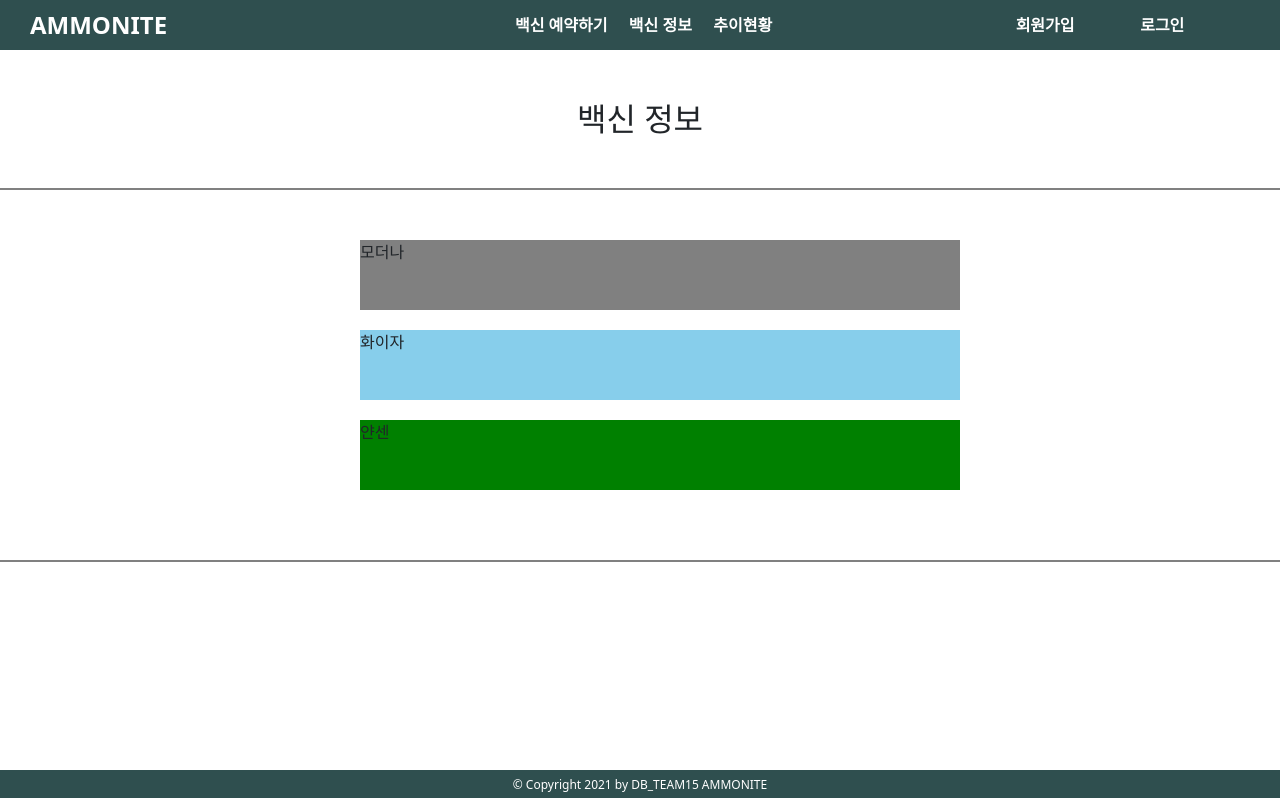
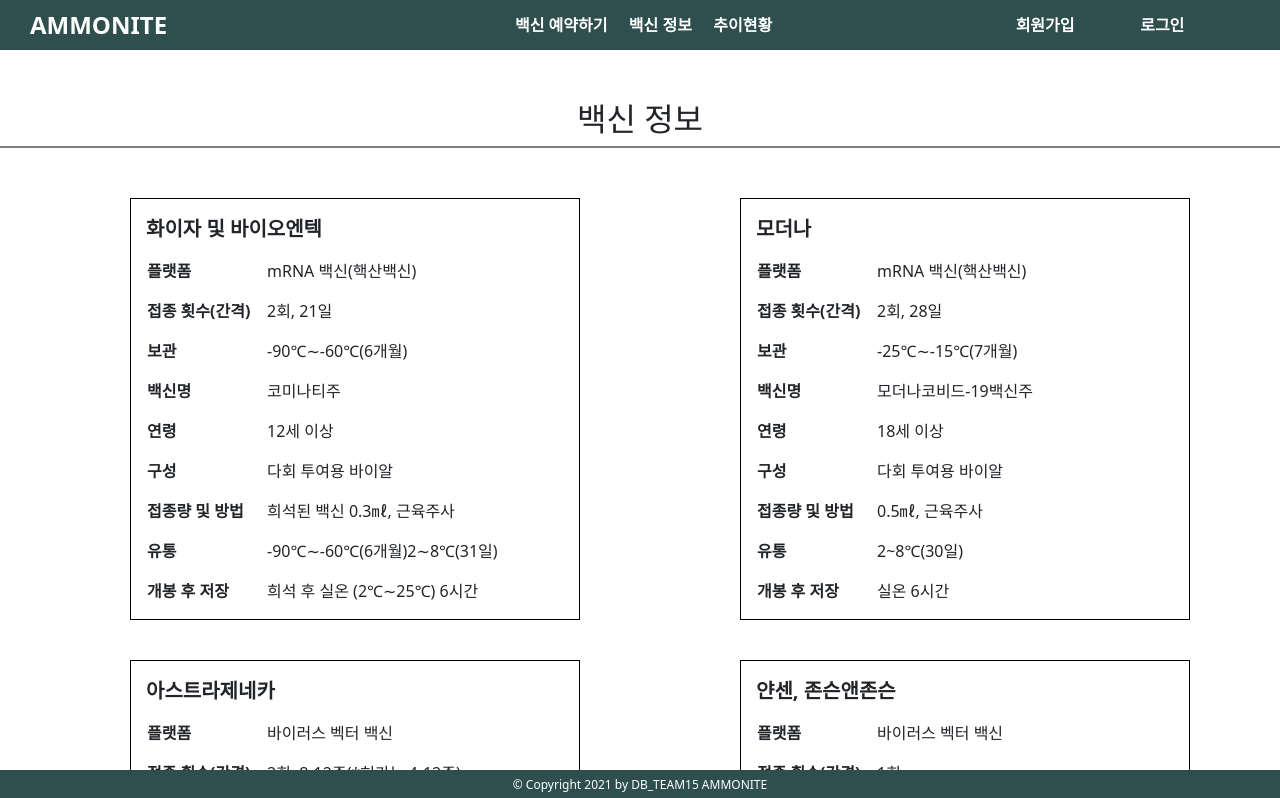
Before and after one commit to hhhroot/database_project3, a React (Create React App) app in the folder ammonite/: page /vacine in a window 1280 px wide. Shown: the top 798 px of the page. Built offline with nearby package versions, Linux system fonts and the light colour scheme; no server answers.

Commit message:
Add vacine info page.

```diff
--- a/ammonite/src/App.css
+++ b/ammonite/src/App.css
@@ -23,3 +23,7 @@
   margin: 0 auto;
   margin-bottom: 20px;
 }
+
+.bold{
+  font-weight: 700;
+}
--- a/ammonite/src/pages/VacineInfo.js
+++ b/ammonite/src/pages/VacineInfo.js
@@ -1,20 +1,128 @@
 import { Component } from "react";
 
+class Vacine extends Component {
+  render(){
+    return(
+      <div style={{border: "1px solid black", width:"450px", padding: "15px", marginBottom: "40px"}}>
+            <div style={{width: "430px", fontSize: "20px", fontWeight:"700"}}>{this.props.name}</div>
+            <table>
+              <tr>
+                <td style={{width: "120px"}} className="bold">플랫폼</td>
+                <td>{this.props.flatform}</td>
+              </tr>
+              <tr>
+                <td className="bold">접종 횟수(간격)</td>
+                <td>{this.props.count}</td>
+              </tr>
+              <tr>
+                <td className="bold">보관</td>
+                <td>{this.props.keep}</td>
+              </tr>
+              <tr>
+                <td className="bold">백신명</td>
+                <td>{this.props.v_name}</td>
+              </tr>
+              <tr>
+                <td className="bold">연령</td>
+                <td>{this.props.age}</td>
+              </tr>
+              <tr>
+                <td className="bold">구성</td>
+                <td>{this.props.config}</td>
+              </tr>
+              <tr>
+                <td className="bold">접종량 및 방법</td>
+                <td>{this.props.way}</td>
+              </tr>
+              <tr>
+                <td className="bold">유통</td>
+                <td>{this.props.cycle}</td>
+              </tr>
+              <tr>
+                <td className="bold">개봉 후 저장</td>
+                <td>{this.props.save}</td>
+              </tr>
+            </table>
+          </div>
+    )
+  }
+}
+
 class VacineInfo extends Component {
+  constructor(props){
+    super(props);
+
+    this.state = {
+      data: [
+        {
+          name: "화이자 및 바이오엔텍",
+          count: "2회, 21일",
+          keep: "-90℃∼-60℃(6개월)",
+          flatform: "mRNA 백신(핵산백신)",
+          v_name: "코미나티주",
+          age: "12세 이상",
+          config: "다회 투여용 바이알",
+          way: "희석된 백신 0.3㎖, 근육주사",
+          cycle: "-90℃∼-60℃(6개월)2∼8℃(31일)",
+          save: "희석 후 실온 (2℃∼25℃) 6시간",
+        },
+        {
+          name: "모더나",
+          count: "2회, 28일",
+          keep: "-25℃∼-15℃(7개월)",
+          flatform: "mRNA 백신(핵산백신)",
+          v_name: "모더나코비드-19백신주",
+          age: "18세 이상",
+          config: "다회 투여용 바이알",
+          way: "0.5㎖, 근육주사",
+          cycle: "2~8℃(30일)",
+          save: "실온 6시간",
+        },
+        {
+          name: "아스트라제네카",
+          count: "2회, 8-12주(*허가는 4-12주)",
+          keep: "2∼8℃(6개월)",
+          flatform: "바이러스 벡터 백신",
+          v_name: "한국아스트라제네카코비드-19백신",
+          age: "18세 이상",
+          config: "다회 투여용 바이알",
+          way: "0.5㎖, 근육주사",
+          cycle: "2℃∼8℃(6개월)",
+          save: "실온(30℃이하) 6시간",
+        },
+        {
+          name: "얀센, 존슨앤존슨",
+          count: "1회",
+          keep: "-25℃∼-15℃(24개월)",
+          flatform: "바이러스 벡터 백신",
+          v_name: "코비드19백신얀센주",
+          age: "18세 이상",
+          config: "다회 투여용 바이알",
+          way: "0.5㎖ 근육주사",
+          cycle: "2℃∼8℃(3개월)",
+          save: "2∼8℃ 6시간 실온(25℃이하) 3시간",
+        }
+      ]
+    }
+  }
+
   render(){
     return(
       <div>
         <h2 className="page_title">백신 정보</h2>
-        <div className="main_container" style={{display: "block"}}>
-          <div className="sub_container margin-center" style={{backgroundColor: "gray", height: "70px"}}>
-            모더나
-          </div>
-          <div className="sub_container margin-center" style={{backgroundColor: "skyblue", height: "70px"}}>
-            화이자
-          </div>
-          <div  className="sub_container margin-center" style={{backgroundColor: "green", height: "70px"}}>
-            얀센
-          </div>
+        <div className="main_container" style={{display: "flex", flexWrap: "wrap", marginTop: "0"}}>
+          {this.state.data.map((vacine) => <Vacine
+                                            name={vacine.name}
+                                            count={vacine.count}
+                                            keep={vacine.keep}
+                                            flatform={vacine.flatform}
+                                            v_name={vacine.v_name}
+                                            age={vacine.age}
+                                            config={vacine.config}
+                                            way={vacine.way}
+                                            cycle={vacine.cycle}
+                                            save={vacine.save}
+                                            />)}
         </div>
       </div>
     )
```
